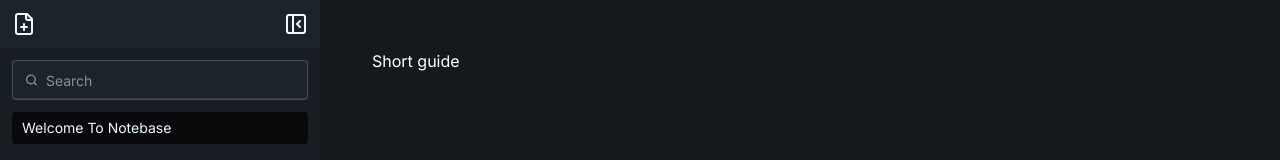
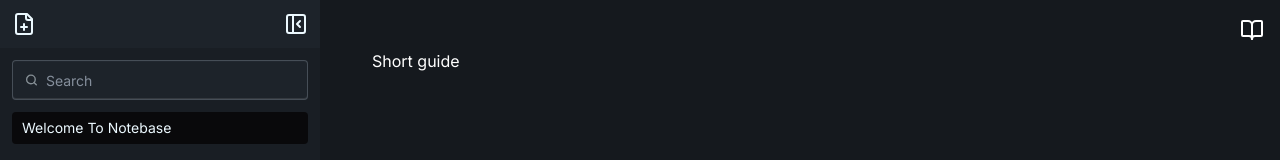
Before and after one commit to jamiewilliamsxyz/notebase, a React (Vite) app: page / in a window 1280 px wide. Shown: the top 160 px of the page. Built offline with nearby package versions, Linux system fonts and the light colour scheme.

Commit message:
Add editor mode toggle component

```diff
--- /dev/null
+++ b/src/components/features/editor/EditorModeToggle.jsx
@@ -0,0 +1,12 @@
+import { PencilLine, BookOpen } from "lucide-react";
+export const EditorModeToggle = () => {
+  return (
+    <div className="fixed top-2 right-2 w-fit h-fit p-2">
+      <label className="swap swap-rotate">
+        <input type="checkbox" />
+        <PencilLine className="swap-on text-base-300 w-6 h-6" />
+        <BookOpen className="swap-off text-white w-6 h-6" />
+      </label>
+    </div>
+  );
+};
--- a/src/components/features/editor/MarkdownEditor.jsx
+++ b/src/components/features/editor/MarkdownEditor.jsx
@@ -2,12 +2,15 @@ import { useContext, useState, useEffect } from "react";
 import { WorkspaceContext } from "../../../context/WorkspaceContext";
 import { ThemeContext } from "../../../context/ThemeContext";
 import { ThemeToggle } from "./ThemeToggle";
+import { EditorModeToggle } from "./EditorModeToggle";
 
 export const MarkdownEditor = () => {
   const { noteOpen } = useContext(WorkspaceContext);
   const { theme } = useContext(ThemeContext);
 
   const [content, setContent] = useState("");
+
+  const [editorMode, setEditorMode] = useState("edit");
 
   useEffect(() => {
     setContent(noteOpen.content);
@@ -19,6 +22,7 @@ export const MarkdownEditor = () => {
         theme === "dark" ? "bg-base-300 text-white" : "bg-white text-base-300"
       }`}
     >
+      <EditorModeToggle />
       <textarea
         value={content}
         onChange={(e) => setContent(e.target.value)}
```
